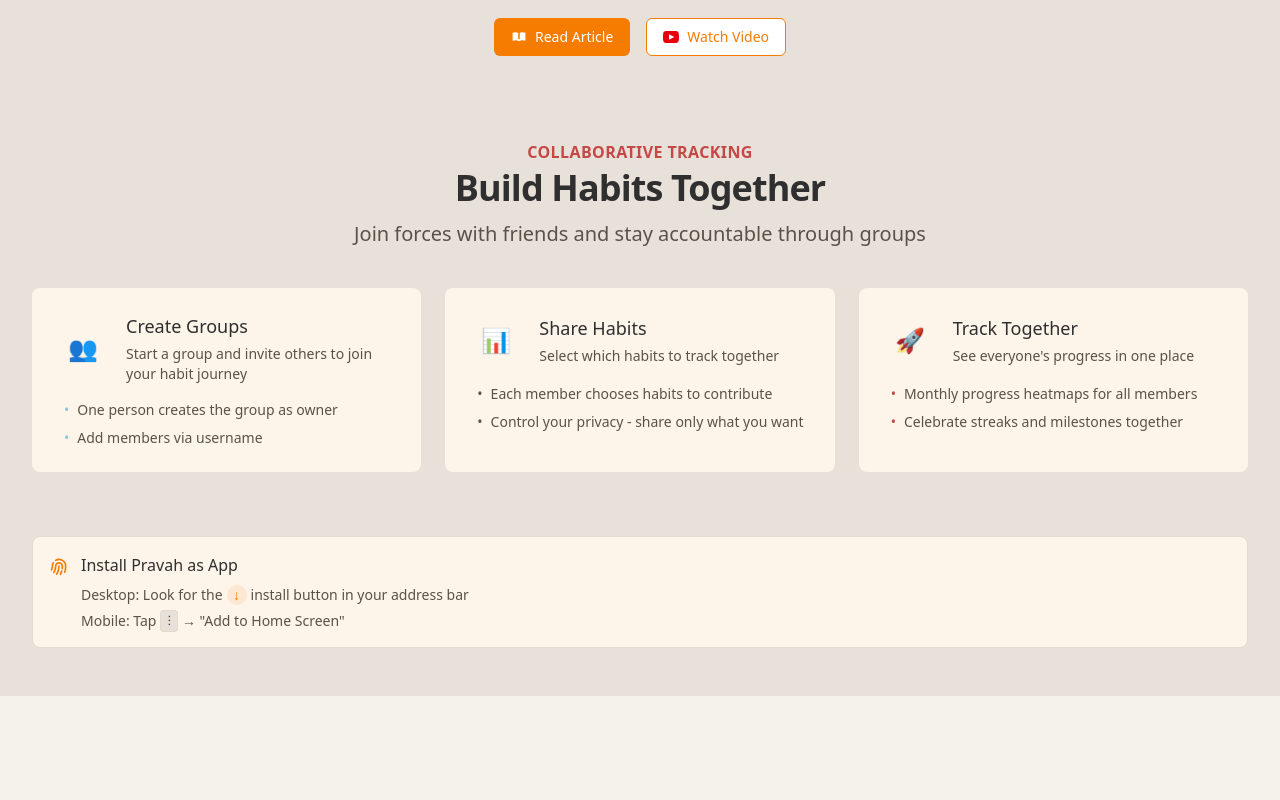
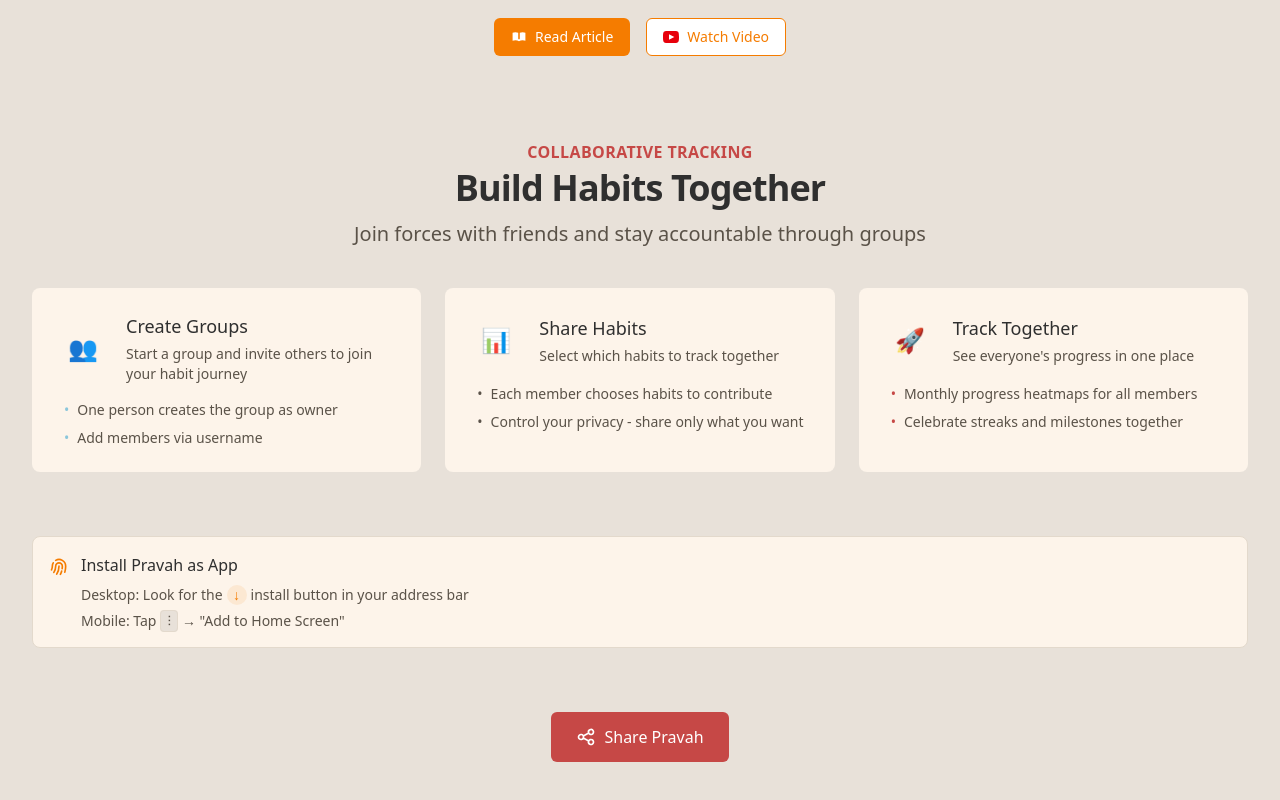
Before and after one commit to hokageCV/pravah, a React (Vite) app in the folder frontend/: page /about in a window 1280 px wide. Shown: the part 576-1376 px from the top of the page. Before the commit the page ends 1272 px from the top, so only its background shows below. Built offline with nearby package versions, Linux system fonts and the light colour scheme; no server answers.

Commit message:
Share button

```diff
--- a/frontend/src/routes/about.tsx
+++ b/frontend/src/routes/about.tsx
@@ -11,6 +11,7 @@
         <ABCFrameworkSection />
         <GroupFeaturesSection />
         <PWAInstallNotice />
+        <ShareSection />
       </div>
     </section>
   );
@@ -323,3 +324,43 @@
     </div>
   );
 }
+
+function ShareSection() {
+  const handleShare = async () => {
+    try {
+      await navigator.share({
+        title: 'Pravah - Build Unstoppable Momentum',
+        text: 'Track habits and progress toward your goals',
+        url: window.location.href,
+      });
+    } catch (err) {
+      // Fallback for browsers that don't support Web Share API
+      navigator.clipboard.writeText(window.location.href);
+      alert('Link copied to clipboard!');
+    }
+  };
+
+  return (
+    <div className='text-center'>
+      <button
+        onClick={handleShare}
+        className='inline-flex items-center px-6 py-3 border border-transparent text-base font-medium rounded-md text-white bg-c-primary hover:bg-c-primary/90'
+      >
+        <svg
+          className='mr-2 h-5 w-5'
+          fill='none'
+          viewBox='0 0 24 24'
+          stroke='currentColor'
+        >
+          <path
+            strokeLinecap='round'
+            strokeLinejoin='round'
+            strokeWidth={2}
+            d='M8.684 13.342C8.886 12.938 9 12.482 9 12c0-.482-.114-.938-.316-1.342m0 2.684a3 3 0 110-2.684m0 2.684l6.632 3.316m-6.632-6l6.632-3.316m0 0a3 3 0 105.367-2.684 3 3 0 00-5.367 2.684zm0 9.316a3 3 0 105.368 2.684 3 3 0 00-5.368-2.684z'
+          />
+        </svg>
+        Share Pravah
+      </button>
+    </div>
+  );
+}
```
